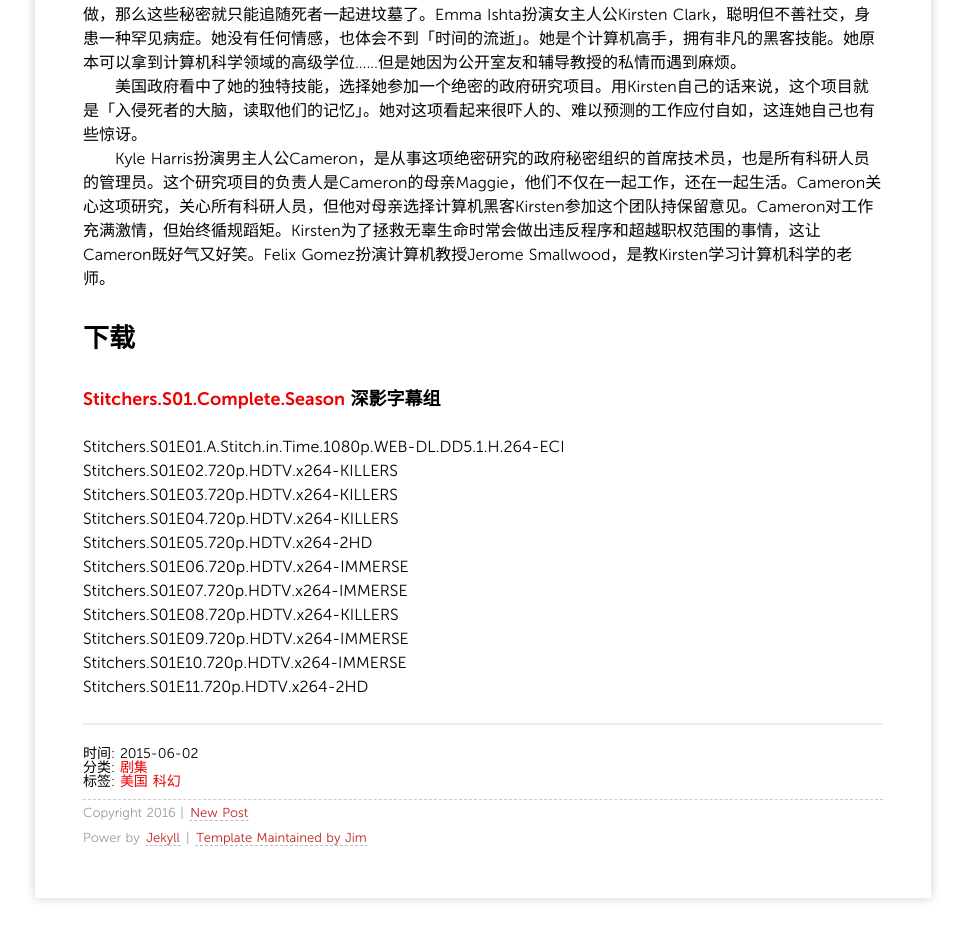
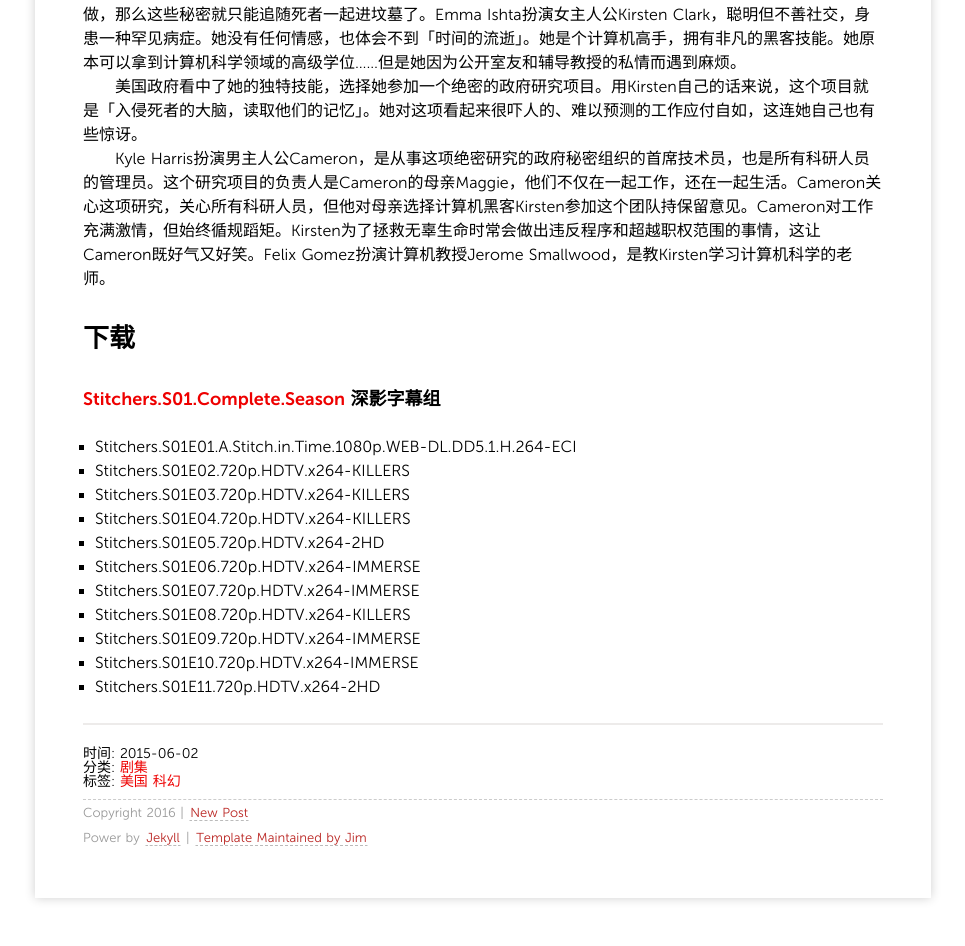
Before and after one commit to heartnn/mediablog, a Jekyll site: the page built from _posts/2015/2015-06-02-思想调查员-第一季.md, in a window 1280 px wide. Shown: the part 1014-1960 px from the top of the page, without its empty margins (157-1122 px from the left). Built offline with Jekyll 4.4.1, drawn with Linux system fonts in a browser that asks for light colours; nearby versions of some CDN libraries; comment, search, counter and statistics services are not loaded.

Commit message:
Site updated: 2016-04-22 12:26:10

```diff
--- a/_posts/2015/2015-06-02-思想调查员-第一季.md
+++ b/_posts/2015/2015-06-02-思想调查员-第一季.md
@@ -27,14 +27,14 @@
 ## 下载
 
 ### [Stitchers.S01.Complete.Season](http://7xqm73.com1.z0.glb.clouddn.com/2015/Stitchers.S01.Complete.Season.7z) 深影字幕组
-Stitchers.S01E01.A.Stitch.in.Time.1080p.WEB-DL.DD5.1.H.264-ECI
-Stitchers.S01E02.720p.HDTV.x264-KILLERS
-Stitchers.S01E03.720p.HDTV.x264-KILLERS
-Stitchers.S01E04.720p.HDTV.x264-KILLERS
-Stitchers.S01E05.720p.HDTV.x264-2HD
-Stitchers.S01E06.720p.HDTV.x264-IMMERSE
-Stitchers.S01E07.720p.HDTV.x264-IMMERSE
-Stitchers.S01E08.720p.HDTV.x264-KILLERS
-Stitchers.S01E09.720p.HDTV.x264-IMMERSE
-Stitchers.S01E10.720p.HDTV.x264-IMMERSE
-Stitchers.S01E11.720p.HDTV.x264-2HD
+- Stitchers.S01E01.A.Stitch.in.Time.1080p.WEB-DL.DD5.1.H.264-ECI
+- Stitchers.S01E02.720p.HDTV.x264-KILLERS
+- Stitchers.S01E03.720p.HDTV.x264-KILLERS
+- Stitchers.S01E04.720p.HDTV.x264-KILLERS
+- Stitchers.S01E05.720p.HDTV.x264-2HD
+- Stitchers.S01E06.720p.HDTV.x264-IMMERSE
+- Stitchers.S01E07.720p.HDTV.x264-IMMERSE
+- Stitchers.S01E08.720p.HDTV.x264-KILLERS
+- Stitchers.S01E09.720p.HDTV.x264-IMMERSE
+- Stitchers.S01E10.720p.HDTV.x264-IMMERSE
+- Stitchers.S01E11.720p.HDTV.x264-2HD
```
Also changed, not shown: _posts/2014/2014-09-28-童话镇 第四季.md (+1 -2 lines).
